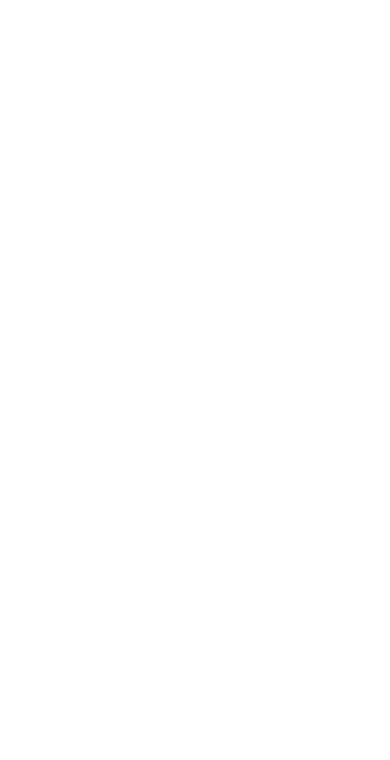
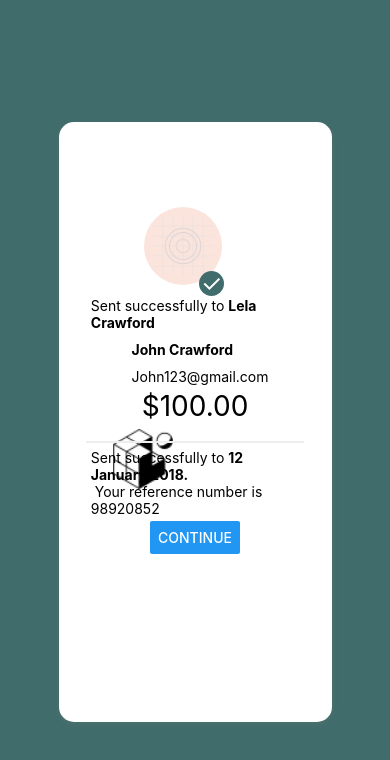
Before and after one commit to maguitaria/assignment_1_ReactNative, a React Native app: screen / in a window 390 px wide. Shown: the top 760 px of the page. Built offline with nearby package versions, Linux system fonts and the light colour scheme.

Commit message:
Assignment 2  styling

```diff
--- a/App.js
+++ b/App.js
@@ -1,87 +1,65 @@
 import React from "react";
-import { Text, View } from "react-native";
+import { Text, View, Dimensions, Button, Image } from "react-native";
+import styles from "./styles";
 
-// Styles
-const styles = {
-  app: {
-    flex: 1,
-    marginHorizontal: "auto",
-  },
-  headerFooterRow: {
-    flex: 1,
-  },
-  mainRow: {
-    flex: 3,
-  },
-  row: {
-    flexDirection: "row",
-    flex: 1,
-  },
-  col: {
-    flex: 1,
-    justifyContent: "center",
-    alignItems: "center",
-  },
-  smallCol: {
-    flex: 1,
-    backgroundColor: "#50c3f7",
-  },
-  largeCol: {
-    flex: 2,
-    backgroundColor: "#0293c4",
-  },
-};
-
-const Col = ({ style }) => {
-  return <View style={[styles.col, style]}></View>;
-};
-
-const Row = ({ style, children }) => (
-  <View style={[styles.row, style]}>{children}</View>
-);
+const screenWidth = Dimensions.get("window").width;
 
 const App = () => {
   return (
-    <View style={styles.app}>
-      {/* Header */}
-      <Row style={styles.headerFooterRow}>
-        <Col style={styles.smallCol}>
+    <View style={styles.container}>
+      <View style={styles.card}>
+        <View style={styles.roundedContainer}>
+          <View style={styles.iconContainer}>
+            <Image
+              source={require("./assets/adaptive-icon.png")}
+              style={styles.icon}
+            />
+          </View>
+          <View style={styles.tickContainer}>
+            <Text style={styles.tick}>✓</Text>
+          </View>
+        </View>
 
-        </Col>
-        <Col style={styles.largeCol}>
+        <Text style={styles.textSmall}>
+          Sent successfully to <strong>Lela Crawford</strong>
+        </Text>
 
-        </Col>
-      </Row>
-      {/* Main Content */}
-      <Row style={styles.mainRow}>
-        <Col style={{ backgroundColor: "#7cb342" }}>
+        <View style={styles.profileContainer}>
+          <View style={styles.roundedContainer}>
+            <Image
+              source={require("./assets/favicon.png")}
+              style={styles.icon}
+            />
+          </View>
+          <View style={styles.profileInfo}>
+            <Text style={styles.textSmall}>
+              <strong>John Crawford</strong>
+            </Text>
+            <Text style={styles.textSmall}>John123@gmail.com</Text>
+          </View>
+        </View>
 
-        </Col>
-      </Row>
-      {/* Three Columns */}
-      <Row>
-        <Col style={{ backgroundColor: "green" }}>
+        {/* Centered amount */}
+        <View style={styles.centeredAmount}>
+          <Text style={styles.amount}>$100.00</Text>
+        </View>
+<br/>
+       <View style={{
+            height: 2,
+            backgroundColor: '#eeeeee',
+            alignSelf: 'stretch'
+        }} />
 
-        </Col>
-        <Col style={{ backgroundColor: "lightgreen" }}>
+        <Text style={styles.textSmall}>
+          Sent successfully to <strong>12 January 2018.</strong> <br/> Your reference
+          number is 98920852
+        </Text>
 
-        </Col>
-        <Col style={{ backgroundColor: "green" }}>
-
-        </Col>
-      </Row>
-      {/* Footer 1 */}
-      <Row style={styles.headerFooterRow}>
-        <Col style={{ backgroundColor: "#50c3f7" }}>
-
-        </Col>
-      </Row>
-      {/* Footer 2 */}
-      <Row style={styles.headerFooterRow}>
-        <Col style={{ backgroundColor: "#0293c4" }}>
-
-        </Col>
-      </Row>
+        {/* "Continue" button at the end */}
+        <View style={styles.buttonContainer}>
+          <Button title="Continue" style={styles.button} />
+        </View>
+      </View>
     </View>
   );
 };
--- /dev/null
+++ b/styles.js
@@ -0,0 +1,102 @@
+import { Dimensions } from "react-native";
+
+// Get the screen dimensions
+const screenWidth = Dimensions.get("window").width;
+// Styles
+const styles = {
+  container: {
+    flex: 1,
+    backgroundColor: "#406c6b",
+    justifyContent: "center",
+    alignItems: "center",
+  },
+  card: {
+    width: screenWidth * 0.7, // 80% of the screen width
+    minHeight: 600, // Minimum height to ensure content is visible
+    backgroundColor: "white",
+    borderRadius: 15,
+    padding: screenWidth * 0.07,
+    justifyContent: "center",
+    alignItems: "center",
+    shadowColor: "grey",
+    shadowOffset: {
+      width: 0,
+      height: 2,
+    },
+    shadowOpacity: 0.2,
+    shadowRadius: 8,
+    elevation: 5,
+  },
+  roundedContainer: {
+    width: screenWidth * 0.2,
+    height: screenWidth * 0.2,
+    backgroundColor: "#FFF",
+    position: "absolute",
+    top: 85, // Adjust the top position as needed
+    borderRadius: 50,
+    justifyContent: "center",
+    alignItems: "center",
+    paddingEnd: 25
+  },
+  iconContainer: {
+    width: screenWidth * 0.2,
+    height: screenWidth * 0.2,
+    backgroundColor: "#fbe4dc",
+    borderRadius: 50,
+    justifyContent: "space-around",
+    alignItems: "center",
+  },
+
+  icon: {
+    width: 60,
+    height: 60,
+    // Additional styles for your icon
+  },
+  tickContainer: {
+    position: "absolute",
+    top: 64,
+    right: 10,
+    width: 25,
+    height: 25,
+    backgroundColor: "#406c6c",
+    borderRadius: 15,
+    justifyContent: "center",
+    alignItems: "center",
+  },
+  tick: {
+    fontSize: 24,
+    color: "white",
+  },
+   textSmall: {
+    top: screenWidth / 200,
+    padding: screenWidth / 78,
+    color: "black",
+  },
+   lineStyle:{
+        borderWidth: 0.5,
+        borderColor:'black',
+        margin:10,
+   },
+   // New styles for centered amount and button container
+  centeredAmount: {
+    alignItems: "center",
+  },
+  amount: {
+    fontSize: 28,
+  },
+   buttonContainer: {
+    alignSelf: "flex-center",
+
+  },
+  profileContainer: {
+  flexDirection: "row", // Align items horizontally
+  alignItems: "center", // Center items vertically
+
+},
+
+profileInfo: {
+  marginLeft: 10, // Adjust the margin as needed
+},
+
+};
+export default styles;
```
